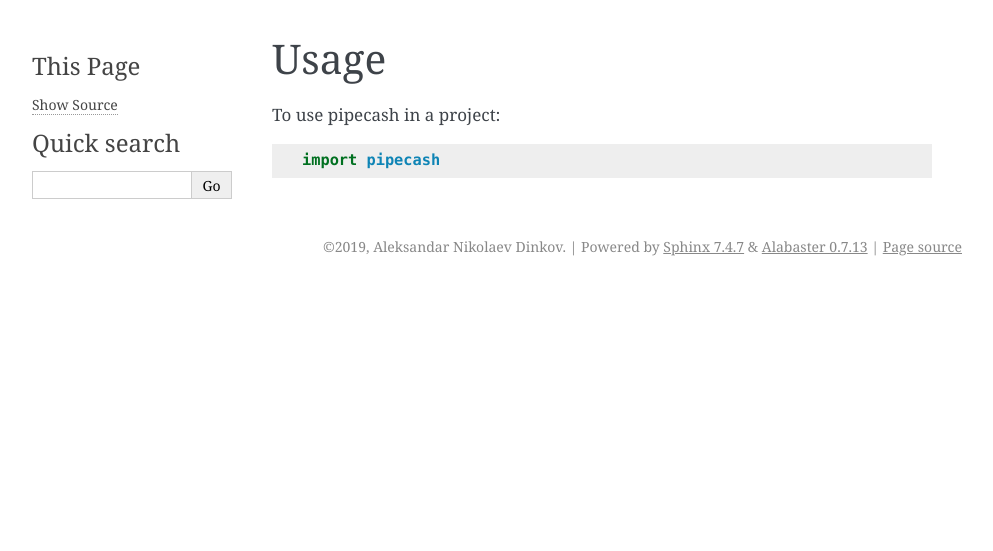
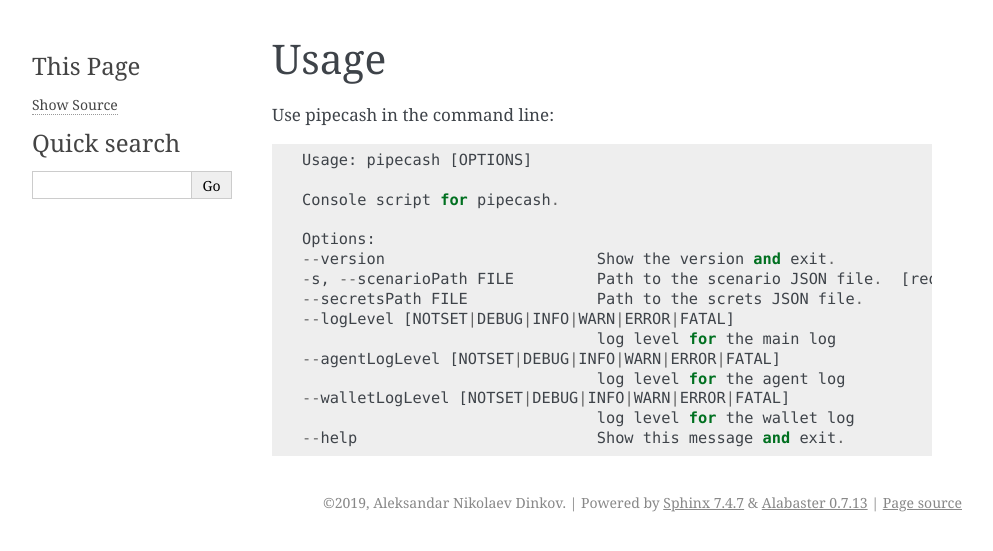
Before and after one commit to Pipe-Cash/pipecash, a Sphinx documentation site: the page built from docs/usage.rst, in a window 1280 px wide. Shown: the top 551 px of the page, without its empty margins (148-1141 px from the left). Built offline with Sphinx 7.4.7, drawn with Linux system fonts in a browser that asks for light colours; pages that are not in the unit, such as notebooks, are missing from menus.

Commit message:
usage_docs

```diff
--- a/docs/usage.rst
+++ b/docs/usage.rst
@@ -2,6 +2,21 @@
 Usage
 =====
 
-To use pipecash in a project::
+Use pipecash in the command line::
 
-    import pipecash
+
+        Usage: pipecash [OPTIONS]
+
+        Console script for pipecash.
+
+        Options:
+        --version                       Show the version and exit.
+        -s, --scenarioPath FILE         Path to the scenario JSON file.  [required]
+        --secretsPath FILE              Path to the screts JSON file.
+        --logLevel [NOTSET|DEBUG|INFO|WARN|ERROR|FATAL]
+                                        log level for the main log
+        --agentLogLevel [NOTSET|DEBUG|INFO|WARN|ERROR|FATAL]
+                                        log level for the agent log
+        --walletLogLevel [NOTSET|DEBUG|INFO|WARN|ERROR|FATAL]
+                                        log level for the wallet log
+        --help                          Show this message and exit.
```
